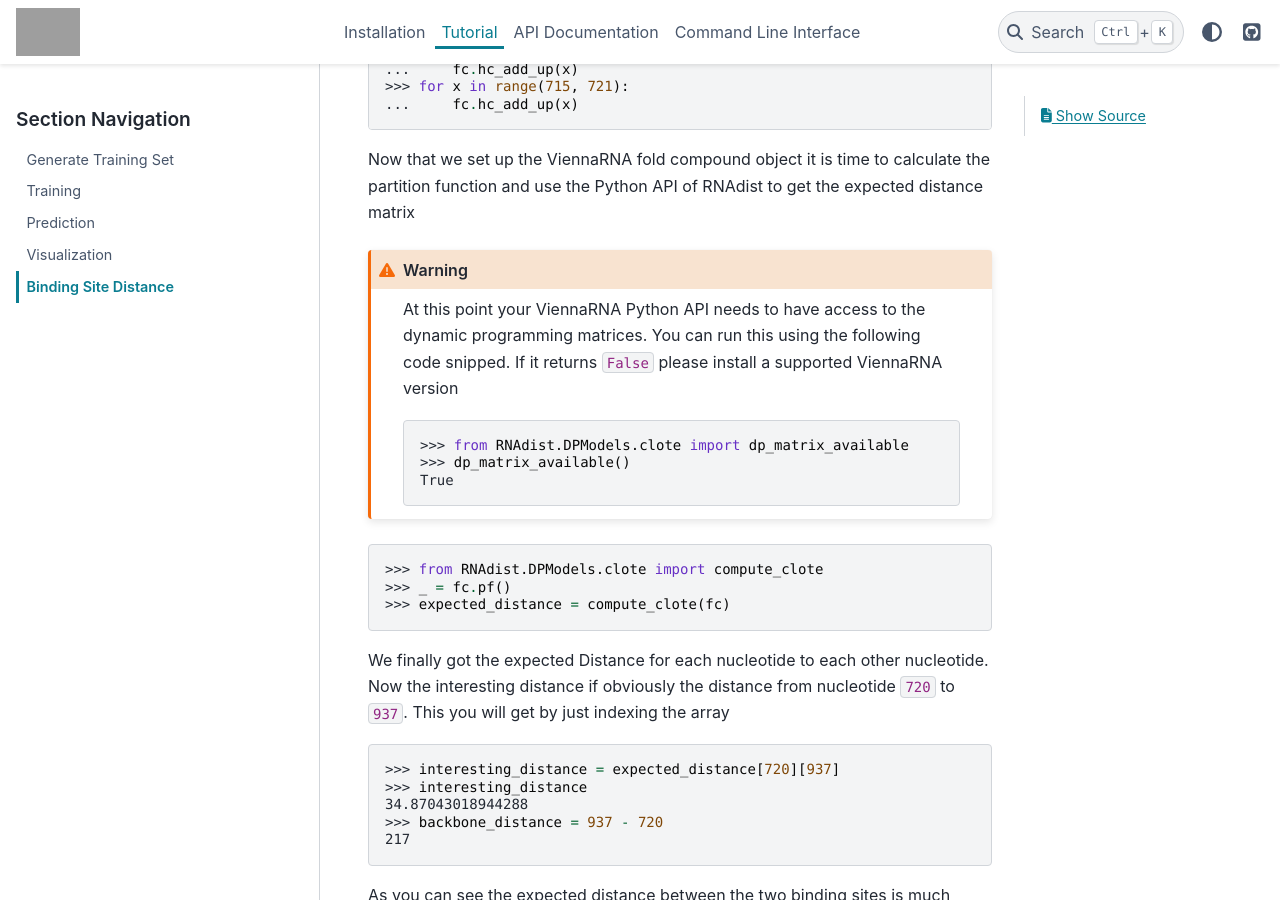
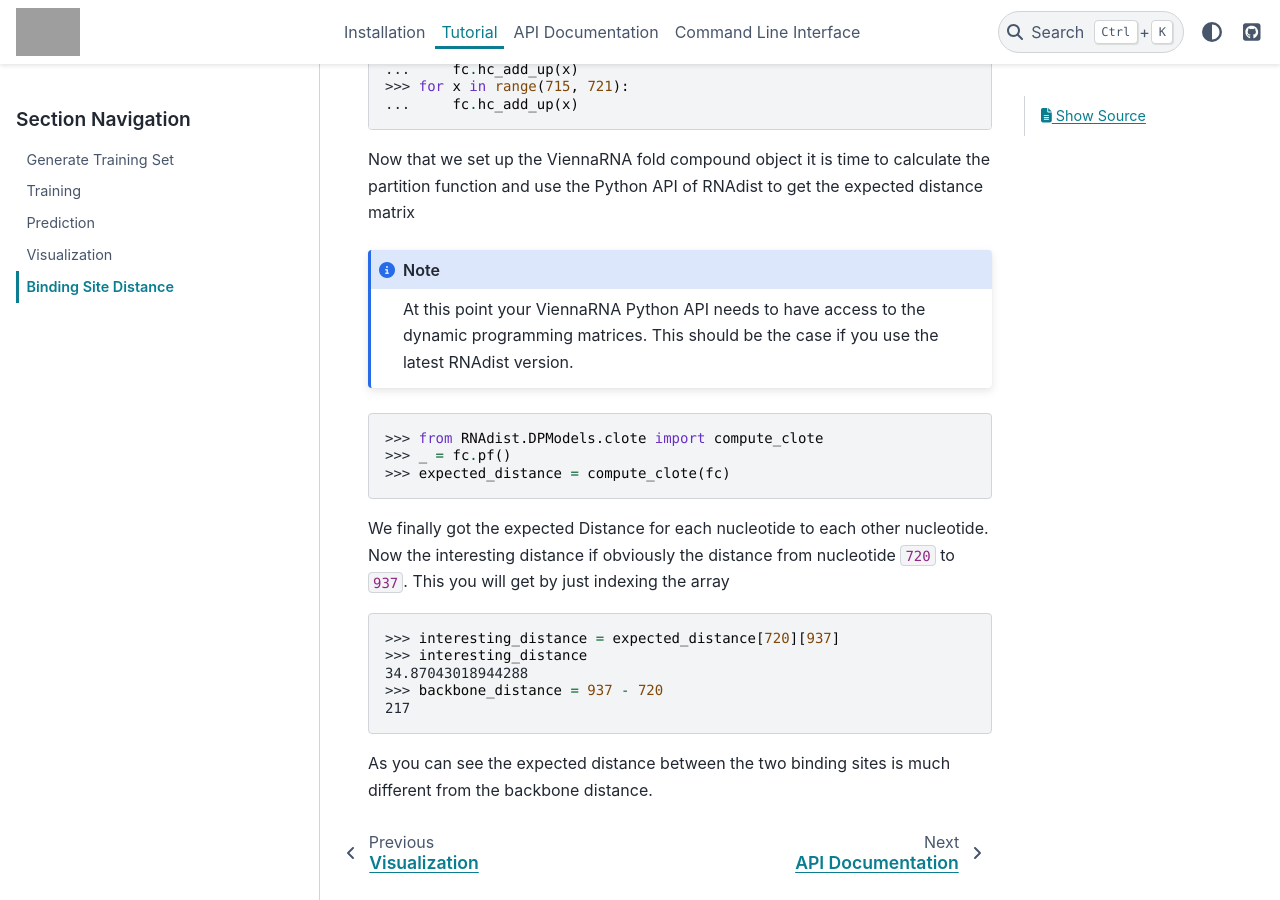
Before and after one commit to domonik/RNAdist, a Sphinx documentation site: the page built from docs/source/binding_site.rst, in a window 1280 px wide and 900 px high, scrolled down 909 px. Built offline with Sphinx 7.4.7 and the PyData theme 0.15.4, drawn with Linux system fonts in a browser that asks for light colours; the version number could not be read and is left out; grey boxes are pictures that could not be loaded.

Commit message:
fixed docs

```diff
--- a/docs/source/binding_site.rst
+++ b/docs/source/binding_site.rst
@@ -36,17 +36,10 @@ sites to be exterior on the ensemble of RNA graphs.
 Now that we set up the ViennaRNA fold compound object it is time to calculate the partition function and use the Python
 API of RNAdist to get the expected distance matrix
 
-.. warning::
+.. Note::
 
     At this point your ViennaRNA Python API needs to have access to the dynamic programming matrices.
-    You can run this using the following code snipped. If it returns :code:`False` please install a supported
-    ViennaRNA version
-
-    .. code-block:: python
-
-        >>> from RNAdist.DPModels.clote import dp_matrix_available
-        >>> dp_matrix_available()
-        True
+    This should be the case if you use the latest RNAdist version.
 
 .. code-block:: python
 
--- a/docs/source/index.rst
+++ b/docs/source/index.rst
@@ -12,7 +12,7 @@ RNAdist documentation
 
 **Version**: |release|
 
-.. grid:: 2
+.. grid:: 1 1 2 2
     :gutter: 3
 
     .. grid-item-card::
```
